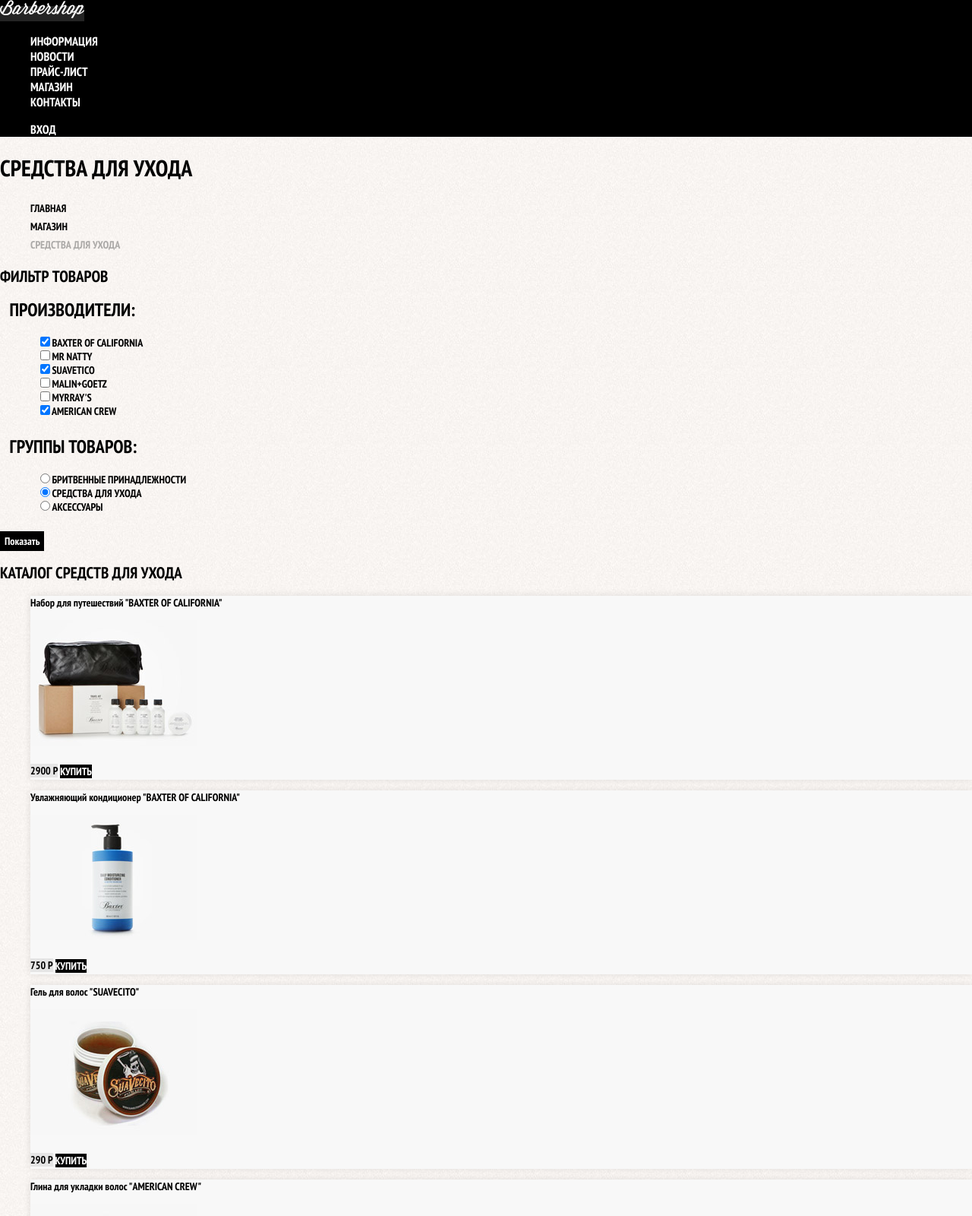
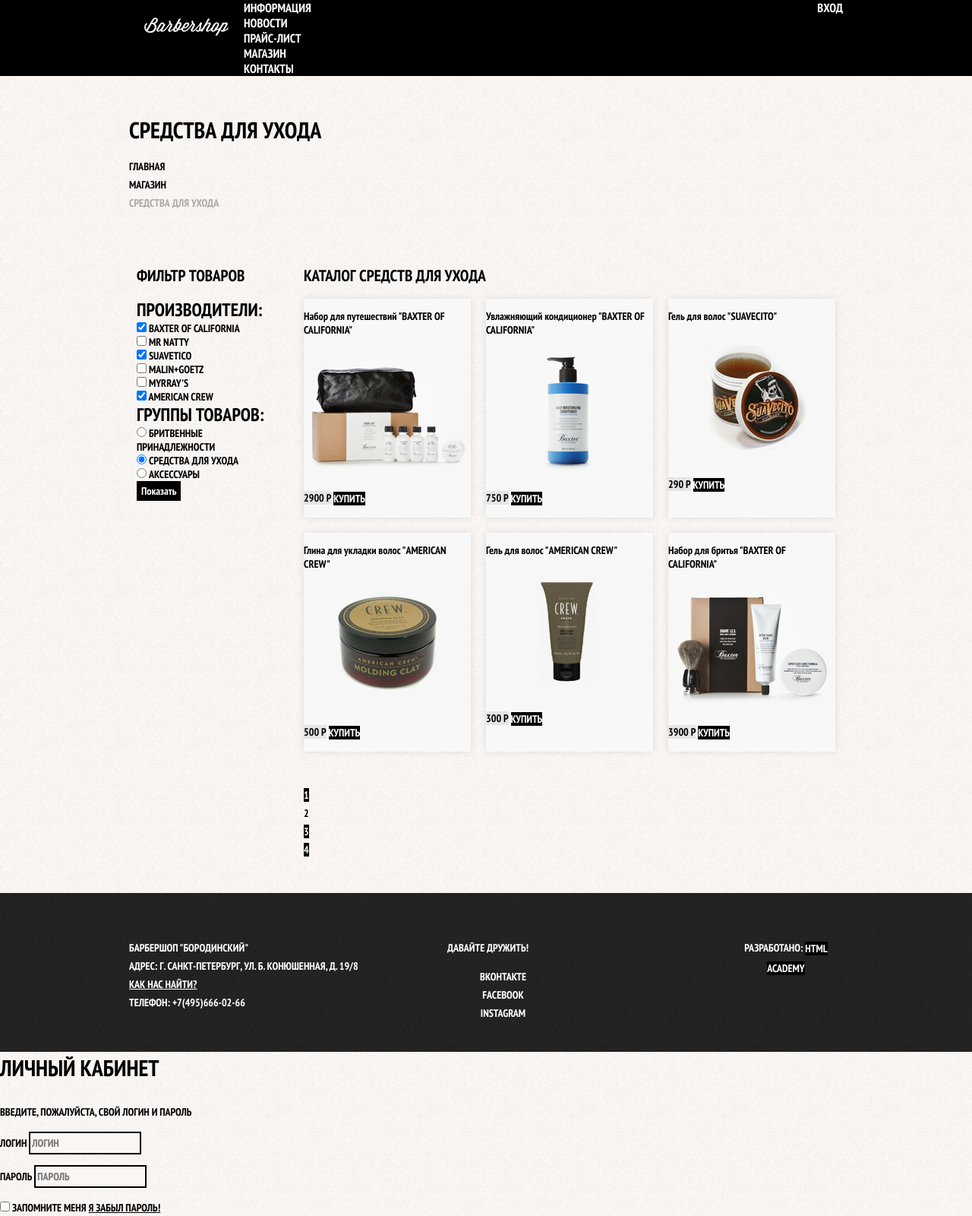
Before and after one commit to randomrationalizer/407511-barbershop, a plain HTML site: page catalog.html in a window 1280 px wide. Shown: the top 1600 px of the page at 76% size. Drawn offline with nearby package versions, Linux system fonts and the light colour scheme; files whose address does not match are found by name.

Commit message:
Сетка «Барбершопа» на флексах

```diff
--- a/catalog.html
+++ b/catalog.html
@@ -10,6 +10,8 @@
   <body class="inner-page">
     <header class="main-header">
       <nav class="main-navigation">
+        <div class="main-navigation-wrapper">
+          <div class="container">
         <a class="header-logo" href="index.html"><img src="img/logo.svg" width="111" height="24" alt="Барбершоп Бородинский"></a>
         <ul class="site-navigation">
           <li><a href="#">Информация</a></li>
@@ -23,6 +25,8 @@
             <a class="login-link" href="login.html">Вход</a>
           </li>
         </ul>
+        </div>
+        </div>
       </nav>
     </header>
     <main class="container">
@@ -32,6 +36,7 @@
         <li><a href="#">Магазин</a></li>
         <li class="breadcrumbs-current">Средства для ухода</li>
       </ul>
+      <div class="inner-columns">
       <section class="filter">
         <h2 class="visually-hidden">Фильтр товаров</h2>
         <form class="filter" action="#" method="get">
@@ -185,8 +190,10 @@
           <li class="pagination-page" title="Страница 4"><a href="#">4</a></li>
         </ul>
       </section>
+    </div>
     </main>
     <footer class="main-footer">
+      <div class="container">
       <p class="footer-contacts">
         Барбершоп "Бородинский"<br>
         Адрес: г. Санкт-Петербург, ул. Б. Конюшенная, д. 19/8<br>
@@ -205,6 +212,7 @@
         <b>Разработано:</b>
         <a class="button" href="https://htmlacademy.ru/">HTML Academy</a>
       </p>
+    </div>
       <section class="modal modal-login">
         <h2>Личный кабинет</h2>
         <p>Введите, пожалуйста, свой логин и пароль</p>
@@ -218,7 +226,7 @@
             <input id="user-password" class="login-form-password" type="password" name="password" placeholder="Пароль">
           </p>
           <p class="login-password-info">
-            <label clsass="login-checkbox">
+            <label class="login-checkbox">
               <input class="visually-hidden" type="checkbox" name="remember">
               <span class="checkbox-indicator"></span>
               Запомните меня
--- a/css/style.css
+++ b/css/style.css
@@ -1,5 +1,7 @@
 
-body {
+html, body {
+  min-width: 1122px;
+  min-height: 1750px;
   margin: 0;
   padding: 0;
 
@@ -13,6 +15,7 @@ body {
   background-color: #000000;
   background-image: url("img/mainbg.jpg");
   background-position: top center;
+  background-size: ;
   background-repeat: no-repeat;
 }
 
@@ -31,6 +34,77 @@ ul {
   list-style: none;
 }
 
+.main-header {
+  margin-bottom: 75px;
+}
+
+.inner-page .main-header {
+  margin-bottom: 50px;
+  background-color: #000000;
+}
+
+.inner-page .header-logo {
+  order: 0;
+  width: 111px;
+  height: 24px;
+  padding: 23px 20px;
+}
+
+.main-navigation {
+  display: flex;
+  flex-direction: column;
+  align-items: center;
+}
+
+.inner-page .main-navigation {
+  flex-direction: row;
+  align-items: flex-start;
+}
+
+.main-navigation-wrapper {
+  width: 100%;
+  margin-bottom: 60px;
+
+  background-color: #000000;
+}
+
+.inner-page .main-navigation-wrapper {
+  margin: 0;
+  padding: 0;
+}
+
+.container {
+  width: 940px;
+  margin: 0 auto;
+  padding: 0 10px;
+}
+
+.main-navigation-wrapper .container {
+  display: flex;
+  justify-content: space-between;
+}
+
+.site-navigation {
+  width: 620px;
+  margin: 0;
+  padding: 0;
+}
+
+.user-navigation {
+  margin: 0;
+  padding: 0;
+}
+
+.inner-page .user-navigation {
+  margin-left: auto;
+}
+
+.main-header-logo {
+  order: 2;
+  width: 368px;
+  height: 153px;
+}
+
 .button {
   font: inherit;
   color: #ffffff;
@@ -45,11 +119,6 @@ ul {
 .button:focus,
 .button:active {
   background-color: #663d15;
-}
-
-.site-navigation,
-.user-navigation {
-  list-style: none;
 }
 
 .main-navigation {
@@ -69,6 +138,12 @@ ul {
   background-color: #242424;
 }
 
+.breadcrumbs {
+  margin: 0;
+  padding: 0;
+  margin-bottom: 50px;
+}
+
 .breadcrumbs a {
   color: #000000;
 }
@@ -83,12 +158,27 @@ li.breadcrumbs-current {
 }
 
 .page-title {
+  margin: 0;
+  padding: 0;
+  margin-bottom: 15px;
+
   font-size: 30px;
   line-height: 42px;
 }
 
+.product-photos {
+  width: 460px;
+}
+
 .product-photo-full {
   box-shadow: 0 0 10px 2px rgba(0, 0, 0, 0.1);
+}
+
+.product-photo-preview {
+  display: flex;
+  justify-content: space-between;
+  margin: 0;
+  padding: 0;
 }
 
 .product-photo-preview li {
@@ -98,6 +188,10 @@ li.breadcrumbs-current {
 .product-article {
   text-align: right;
   color: #aeaeae;
+}
+
+.product-info {
+  width: 390px;
 }
 
 .product-info h3 {
@@ -127,10 +221,14 @@ li.breadcrumbs-current {
 
 .filter ul {
   line-height: 18px;
+  margin: 0;
+  padding: 0;
 }
 
 .filter fieldset {
   border: none;
+  margin: 0;
+  padding: 0;
 }
 
 .filter legend {
@@ -149,6 +247,10 @@ li.breadcrumbs-current {
 }
 
 .catalog-list-item {
+  width: 220px;
+  margin-bottom: 20px;
+
+  min-height: 286px;
   background-color: #f8f8f8;
   box-shadow: 0 0 10px rgba(0, 0, 0, 0.1);
 }
@@ -185,11 +287,17 @@ li.breadcrumbs-current {
 }
 
 .features-list {
+  margin: 0;
+  padding: 0;
+  margin-bottom: 80px;
   list-style: none;
+  display: flex;
+  justify-content: space-between;
 }
 
 .features-list-item {
   text-align: center;
+  width: 300px;
 }
 
 .features-list-item h3 {
@@ -198,18 +306,72 @@ li.breadcrumbs-current {
 }
 
 .index-columns {
+  display: flex;
+  justify-content: space-between;
+  padding: 50px 80px;
+  margin-bottom: 35px;
+
   background-color: #f8f5f2;
   background-image: url("img/background-pattern-light.jpg");
   background-position: 0 0;
   background-repeat: repeat;
 }
 
-.news-galery-container h2 {
+.inner-columns {
+  display: flex;
+  justify-content: space-between;
+  padding: 0 10px;
+  margin-top: 55px;
+}
+
+.filter {
+  width: 180px;
+}
+
+.catalog {
+  width: 700px;
+}
+
+.catalog-list {
+  display: flex;
+  flex-wrap: wrap;
+  justify-content: space-between;
+
+  margin: 0;
+  margin-bottom: 25px;
+  padding: 0;
+}
+
+.news {
+  width: 380px;
+}
+
+.gallery {
+  width: 300px;
+}
+
+.main-contacts {
+  width: 380px;
+}
+
+.appointment {
+  width: 300px;
+}
+
+.index-columns h2 {
   font-size: 30px;
   line-height: 42px;
 }
 
+.news-list {
+  margin: 0;
+  padding: 0;
+}
+
 .gallery-photo {
+  margin: 0;
+  padding: 0;
+
   background-color: #cccccc;
   border: 7px solid #ffffff;
 }
@@ -227,6 +389,11 @@ li.breadcrumbs-current {
 
 .appointment-form-item input:focus {
   border-color: #663d15;
+}
+
+.pagination-list {
+  margin: 0;
+  padding: 0;
 }
 
 .pagination-page a {
@@ -253,12 +420,30 @@ li.breadcrumbs-current {
 }
 
 .main-footer {
+
+  margin-top: 65px;
+  padding: 60px 0;
   color: #ffffff;
 
   background-color: #222222;
   background-image: url("img/background-pattern-dark.jpg");
   background-position: 0 0;
   background-repeat: repeat;
+}
+
+.inner-page .main-footer {
+  margin-top: 45px;
+}
+
+.main-footer .container {
+  display: flex;
+  justify-content: space-between;
+}
+
+.footer-contacts {
+  margin: 0;
+  width: 320px;
+  margin-right: 80px;
 }
 
 .footer-contacts a {
@@ -271,6 +456,8 @@ li.breadcrumbs-current {
 }
 
 .footer-social {
+  width: 145px;
+
   text-align: center;
 }
 
@@ -282,6 +469,10 @@ li.breadcrumbs-current {
 }
 
 .footer-copyright {
+  margin: 0;
+  width: 150px;
+  margin-left: auto;
+
   text-align: center;
 }
 
```
Also changed, not shown: catalog-item.html (+9 -1 lines), index.html (+7 -1 lines).
